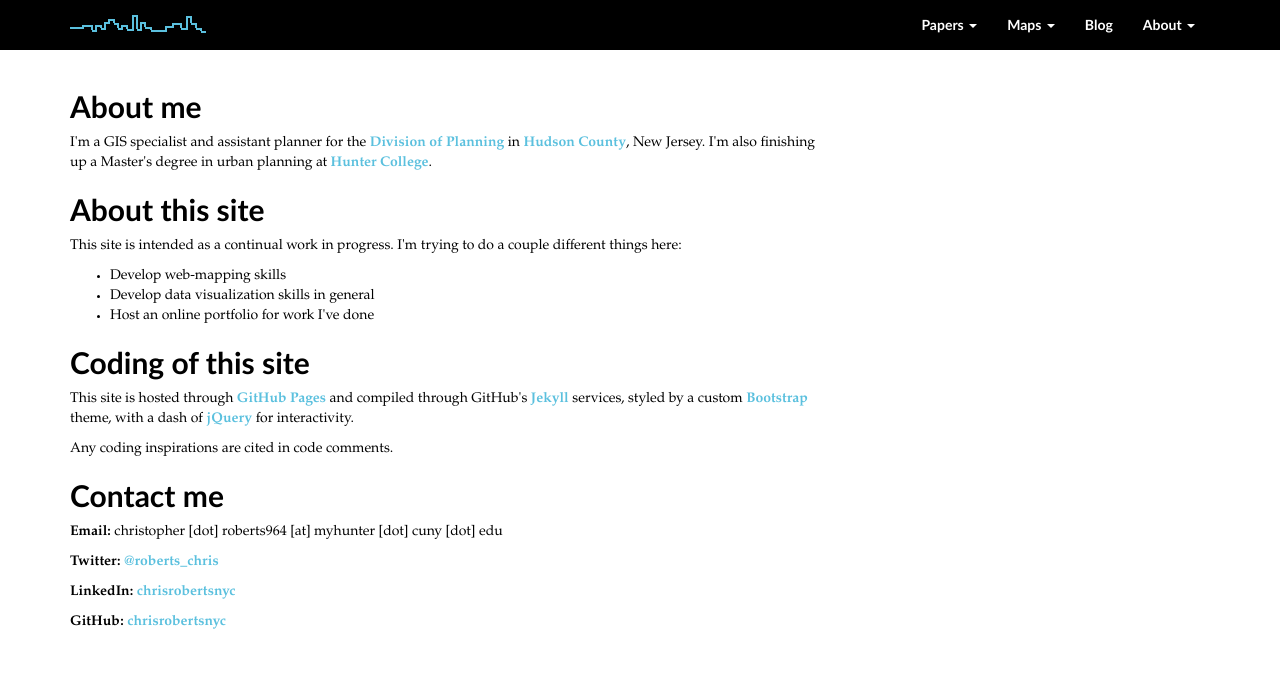
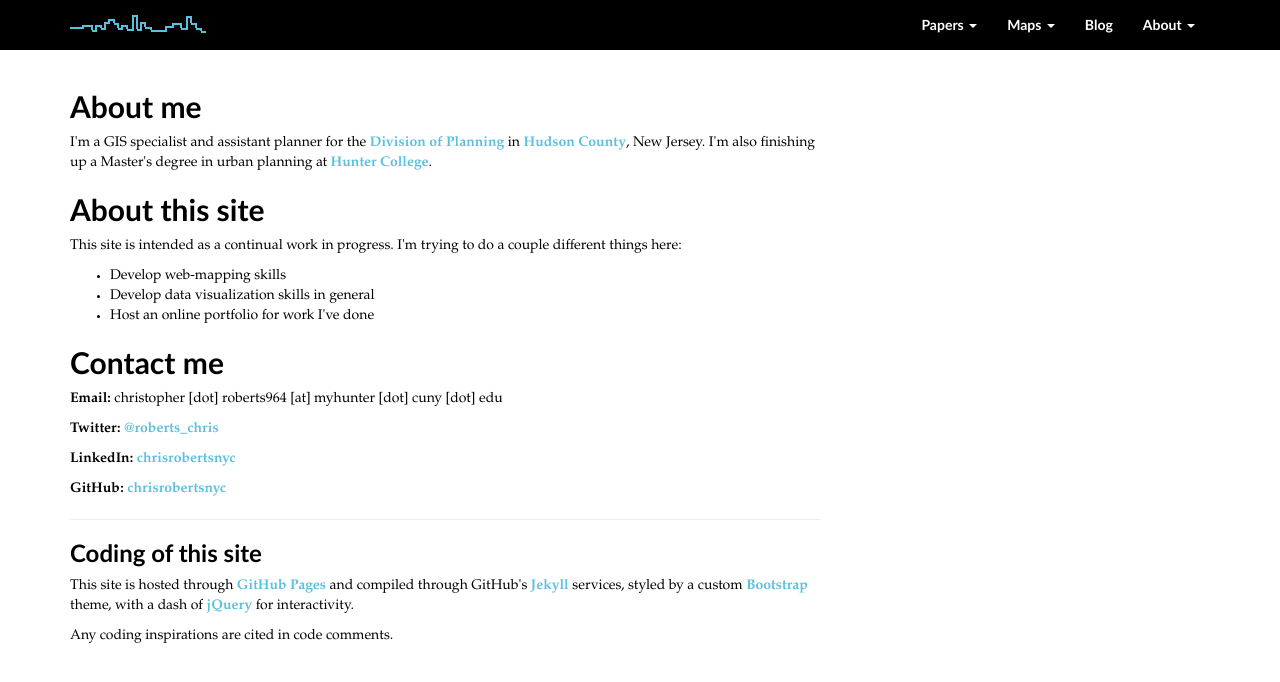
Before and after one commit to chrisrobertsnyc/chrisrobertsnyc.github.io, a Jekyll site: the page built from about/me.html, in a window 1280 px wide. Shown: the top 682 px of the page. Built offline with Jekyll 4.4.1, drawn with Linux system fonts in a browser that asks for light colours; nearby versions of some CDN libraries.

Commit message:
Update me.html

```diff
--- a/about/me.html
+++ b/about/me.html
@@ -12,12 +12,13 @@ title: Me
 			<li>Develop data visualization skills in general</li>
 			<li>Host an online portfolio for work I've done</li>
 		</ul>
-	<h2>Coding of this site</h2>
-	<p>This site is hosted through <a href="https://pages.github.com/">GitHub Pages</a> and compiled through GitHub's <a href="http://jekyllrb.com/">Jekyll</a> services, styled by a custom <a href="http://www.getbootstrap.com/">Bootstrap</a> theme, with a dash of <a href="https://jquery.com/">jQuery</a> for interactivity.</p>
-	<p>Any coding inspirations are cited in code comments.</p>
 	<h2 id="contact">Contact me</h2>
 	<p><strong>Email:</strong> christopher [dot] roberts964 [at] myhunter [dot] cuny [dot] edu</p>
 	<p><strong>Twitter:</strong> <a href="http://www.twitter.com/roberts_chris">@roberts_chris</a></p>
 	<p><strong>LinkedIn:</strong> <a href="https://www.linkedin.com/in/chrisrobertsnyc">chrisrobertsnyc</a></p>
 	<p><strong>GitHub:</strong> <a href="http://www.github.com/chrisrobertsnyc">chrisrobertsnyc</a></p>
+	<hr>
+	<h3>Coding of this site</h3>
+	<p>This site is hosted through <a href="https://pages.github.com/">GitHub Pages</a> and compiled through GitHub's <a href="http://jekyllrb.com/">Jekyll</a> services, styled by a custom <a href="http://www.getbootstrap.com/">Bootstrap</a> theme, with a dash of <a href="https://jquery.com/">jQuery</a> for interactivity.</p>
+	<p>Any coding inspirations are cited in code comments.</p>
 </div>
```
